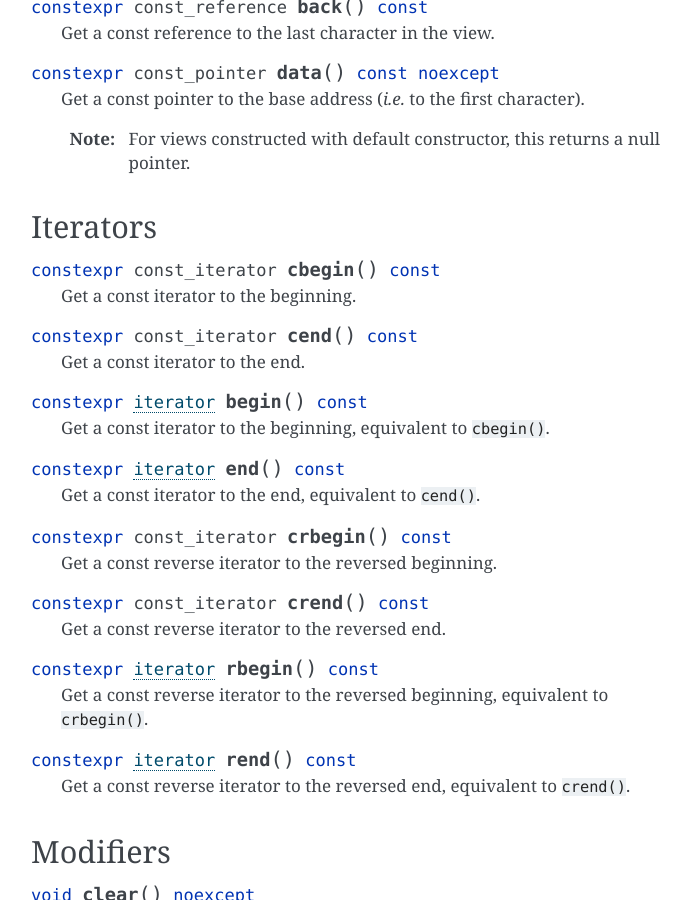
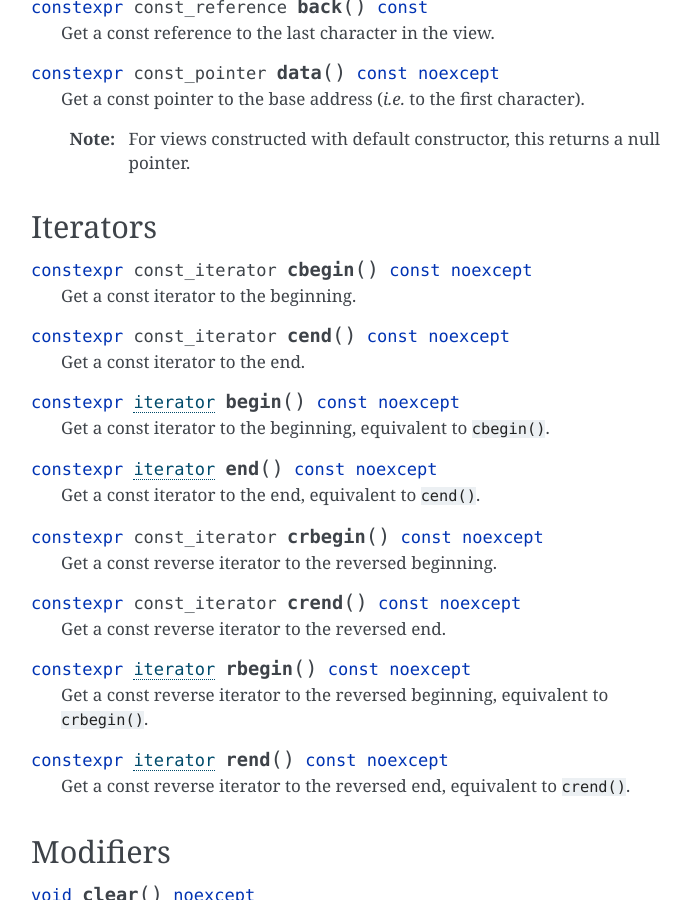
Before and after one commit to MMLab-CU/CLUE, a Sphinx documentation site: the page built from doc/source/string_view.rst, in a window 1280 px wide and 900 px high, scrolled down 3254 px. Shown: the whole window, without its empty margins (389-1080 px from the left). Built offline with Sphinx 7.4.7, drawn with Linux system fonts in a browser that asks for light colours; formulas are drawn with MathJax 3; some of the changed text lies outside the part shown.

Commit message:
add noexcept to more string_view functions

```diff
--- a/doc/source/string_view.rst
+++ b/doc/source/string_view.rst
@@ -143,35 +143,35 @@
 Iterators
 ----------
 
-.. cpp:function:: constexpr const_iterator cbegin() const
+.. cpp:function:: constexpr const_iterator cbegin() const noexcept
 
     Get a const iterator to the beginning.
 
-.. cpp:function:: constexpr const_iterator cend() const
+.. cpp:function:: constexpr const_iterator cend() const noexcept
 
     Get a const iterator to the end.
 
-.. cpp:function:: constexpr iterator begin() const
+.. cpp:function:: constexpr iterator begin() const noexcept
 
     Get a const iterator to the beginning, equivalent to ``cbegin()``.
 
-.. cpp:function:: constexpr iterator end() const
+.. cpp:function:: constexpr iterator end() const noexcept
 
     Get a const iterator to the end, equivalent to ``cend()``.
 
-.. cpp:function:: constexpr const_iterator crbegin() const
+.. cpp:function:: constexpr const_iterator crbegin() const noexcept
 
     Get a const reverse iterator to the reversed beginning.
 
-.. cpp:function:: constexpr const_iterator crend() const
+.. cpp:function:: constexpr const_iterator crend() const noexcept
 
     Get a const reverse iterator to the reversed end.
 
-.. cpp:function:: constexpr iterator rbegin() const
+.. cpp:function:: constexpr iterator rbegin() const noexcept
 
     Get a const reverse iterator to the reversed beginning, equivalent to ``crbegin()``.
 
-.. cpp:function:: constexpr iterator rend() const
+.. cpp:function:: constexpr iterator rend() const noexcept
 
     Get a const reverse iterator to the reversed end, equivalent to ``crend()``.
 
@@ -287,7 +287,7 @@
 
     Equivalent to ``find_first_of(string_view(s, n), pos)``.
 
-.. cpp:function:: size_type find_first_of(const charT* s, size_type pos = 0) const
+.. cpp:function:: size_type find_first_of(const charT* s, size_type pos = 0) const noexcept
 
     Equivalent to ``find_first_of(string_view(s), pos)``.
 
@@ -303,7 +303,7 @@
 
     Equivalent to ``find_last_of(string_view(s, n), pos)``.
 
-.. cpp:function:: size_type find_last_of(const charT* s, size_type pos = npos) const
+.. cpp:function:: size_type find_last_of(const charT* s, size_type pos = npos) const noexcept
 
     Equivalent to ``find_last_of(string_view(s), pos)``.
 
@@ -319,7 +319,7 @@
 
     Equivalent to ``find_first_not_of(string_view(s, n), pos)``.
 
-.. cpp:function:: size_type find_first_not_of(const charT* s, size_type pos = 0) const
+.. cpp:function:: size_type find_first_not_of(const charT* s, size_type pos = 0) const noexcept
 
     Equivalent to ``find_first_not_of(string_view(s), pos)``.
 
@@ -335,7 +335,7 @@
 
     Equivalent to ``find_first_not_of(string_view(s, n), pos)``.
 
-.. cpp:function:: size_type find_last_not_of(const charT* s, size_type pos = npos) const
+.. cpp:function:: size_type find_last_not_of(const charT* s, size_type pos = npos) const noexcept
 
     Equivalent to ``find_first_not_of(string_view(s), pos)``.
 
@@ -351,7 +351,7 @@
 
     Equivalent to ``find(substr(s, n), pos)``.
 
-.. cpp:function:: size_type find(const charT* s, size_type pos = 0) const
+.. cpp:function:: size_type find(const charT* s, size_type pos = 0) const noexcept
 
     Equivalent to ``find(substr(s), pos)``.
 
@@ -365,7 +365,7 @@
 
     Equivalent to ``rfind(substr(s, n), pos)``.
 
-.. cpp:function:: size_type rfind(const charT* s, size_type pos = npos) const
+.. cpp:function:: size_type rfind(const charT* s, size_type pos = npos) const noexcept
 
     Equivalent to ``rfind(substr(s), pos)``.
 
```
Also changed, not shown: 1 other file.
